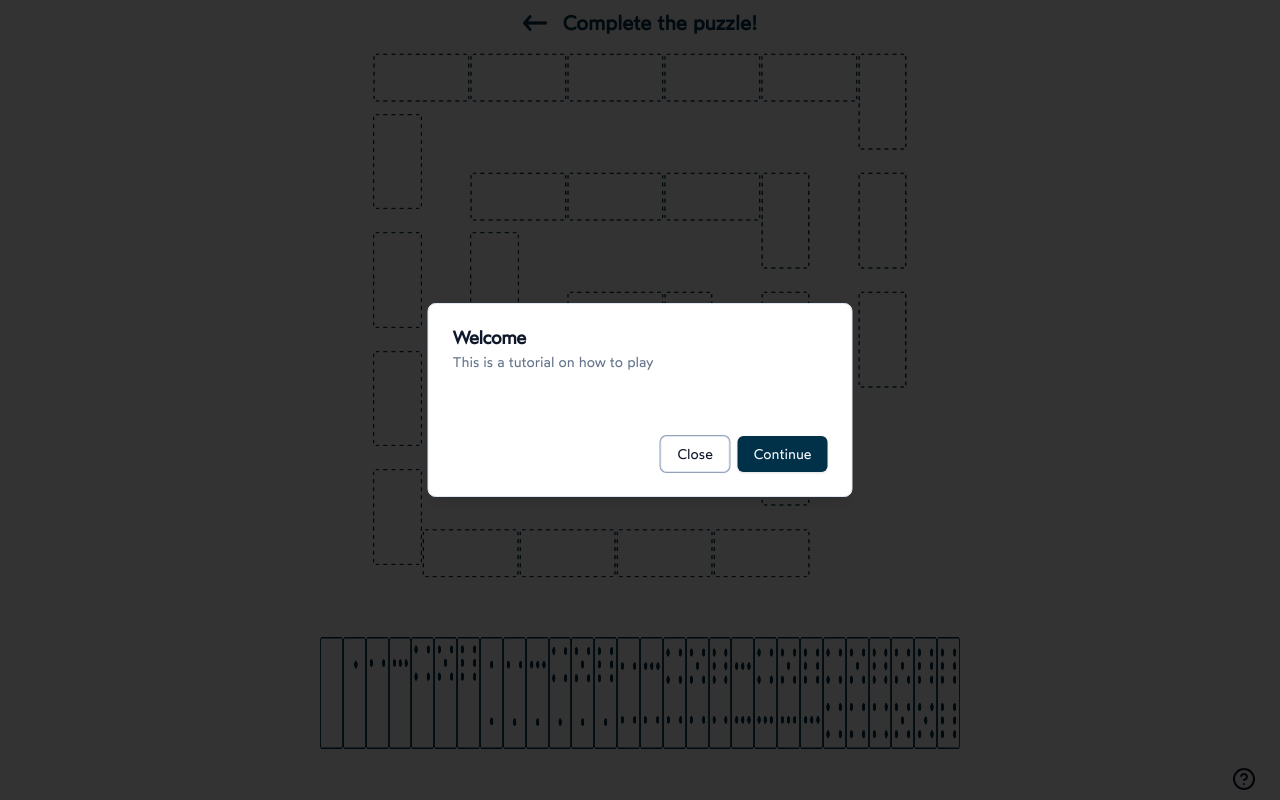
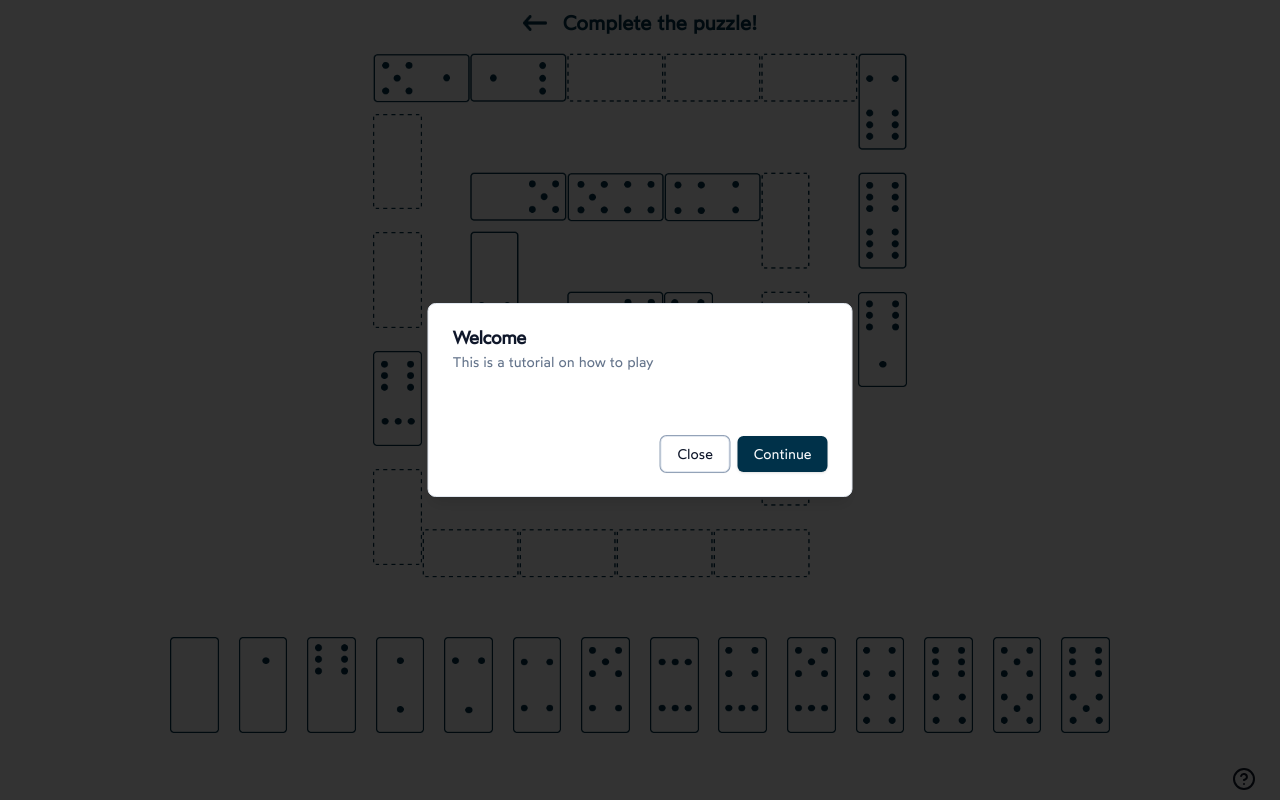
Before and after one commit to DominoOrg/domino-app, a React (Vite) app in the folder frontend/: page /game in a window 1280 px wide. Built offline with nearby package versions, Linux system fonts and the light colour scheme.

Commit message:
fix: Modified the tile layout to have better collision detection between tiles with different rotations

```diff
--- a/frontend/src/components/custom/draggableTiles.tsx
+++ b/frontend/src/components/custom/draggableTiles.tsx
@@ -9,7 +9,7 @@ const DraggableTiles = () => {
     <div className="flex justify-center items-center w-full h-36">
       <div className={
         "flex justify-around h-20 mx-auto " +
-        "w-5/6 md:w-3/4 lg:w-1/2"
+        "w-5/6 md:w-3/4 lg:w-3/4"
       }>
         {freeTiles.map((tile: Option<Tile>, i: number) => (
           <FreeTile
--- a/frontend/src/components/custom/tile/freeTile.tsx
+++ b/frontend/src/components/custom/tile/freeTile.tsx
@@ -15,10 +15,10 @@ const FreeTile: React.FC<{
       heighClass = "h-24";
       break;
     case 6:
-      heighClass = "h-12 md:h-24 lg:h-24 xl:h-28";
+      heighClass = "h-24 md:h-30 lg:h-30";
       break;
     case 9:
-      heighClass = "h-10 md:h-16 lg:h-16 xl:h-20";
+      heighClass = "h-24 md:h-30 lg:h-30";
       break;
     default:
       break;
--- a/frontend/src/components/custom/tile/inboardTile.tsx
+++ b/frontend/src/components/custom/tile/inboardTile.tsx
@@ -24,7 +24,7 @@ type InBoardProps = {
 
 const InBoardTile: React.FC<InBoardProps> = (props) => {
   const { tile, index, gridTransform, n } = props;
-  const imgClasses = setupClasses({
+  const {imgCls, tileCls} = setupClasses({
     tile,
     imgClasses: props.imgClasses,
     gridTransform,
@@ -43,12 +43,13 @@ const InBoardTile: React.FC<InBoardProps> = (props) => {
   }
   const {setNodeRef} = useInBoardTile(index);
   return (
-    <>
+    <div
+      ref={setNodeRef}
+      key={index}
+      className={tileCls}
+    >
       {tile && (
           <img
-            id={tile.left+""+tile.right}
-            ref={setNodeRef}
-            key={index}
             src={
               "tile" +
               (tile.left > tile.right
@@ -56,20 +57,18 @@ const InBoardTile: React.FC<InBoardProps> = (props) => {
                 : tile.right + "" + tile.left) +
               ".png"
             }
-            className={imgClasses}
+            className={imgCls}
             onPointerDown={rotateTile}
           />
       )}
       {!tile && (
         // Only if the tile is missing mark it with the drop ref
           <img
-            ref={setNodeRef}
-            key={index}
             src="missing_tile.png"
-            className={imgClasses}
+            className={imgCls}
           />
       )}
-    </>
+    </div>
   );
 };
 
@@ -83,11 +82,12 @@ function setupClasses(props: {
 }) {
   const { tile, imgClasses, gridTransform } = props;
   let imgCls = imgClasses;
+  let tileCls = "";
   if (gridTransform) {
     const { current_row, current_col, row_span, col_span } = gridTransform;
     let { rotation } = gridTransform;
     // If the tile is displayed withing the grid add more classes on the position and rotation of the tile
-    imgCls += clsx(
+    tileCls += clsx(
       `row-start-${current_row}`,
       `col-start-${current_col}`,
       `row-end-${current_row + row_span}`,
@@ -124,5 +124,5 @@ function setupClasses(props: {
 
 
 
-  return imgCls
+  return {imgCls, tileCls};
 }
--- a/frontend/src/hooks/dragdrop/dndGameContext.tsx
+++ b/frontend/src/hooks/dragdrop/dndGameContext.tsx
@@ -1,4 +1,4 @@
-import { DndContext, MouseSensor, TouchSensor, useSensor, useSensors, DragEndEvent } from "@dnd-kit/core";
+import { DndContext, MouseSensor, TouchSensor, useSensor, useSensors, DragEndEvent, rectIntersection, pointerWithin } from "@dnd-kit/core";
 
 interface PropsWithDragEndEvent {
     onDragEnd: (event: DragEndEvent) => void,
@@ -15,6 +15,7 @@ export const DndGameContext: React.FC<PropsWithDragEndEvent> = ({ children, onDr
     return (
         <DndContext
             sensors={sensors}
+            collisionDetection={pointerWithin}
             onDragEnd={onDragEnd}
         >
             {children}
--- a/frontend/src/routes/game.tsx
+++ b/frontend/src/routes/game.tsx
@@ -17,36 +17,37 @@ const Game = () => {
   // if (error) return <div>Error: {error.message}</div>;
   const data: { id: string, tiles: Array<Option<Tile>>} = {
     id: puzzleId,
-    tiles: new Array(28).fill(null)// tiles: [
-    //   Tile.from([1,4]),
-    //   Tile.from([4,0]),
-    //   Tile.from([0,3]),
-    //   Tile.from([3,2]),
-    //   null,
-    //   Tile.from([2,0]),
-    //   Tile.from([0,5]),
-    //   Tile.from([5,4]),
-    //   Tile.from([4,2]),
-    //   null,
-    //   null,
-    //   null,
-    //   null,
-    //   null,
-    //   null,
-    //   null,
-    //   null,
-    //   Tile.from([3,6]),
-    //   null,
-    //   null,
-    //   Tile.from([5,1]),
-    //   Tile.from([1,3]),
-    //   null,
-    //   null,
-    //   null,
-    //   Tile.from([2,6]),
-    //   Tile.from([6,6]),
-    //   Tile.from([6,1])
-    // ]
+    // tiles: new Array(28).fill(null)
+    tiles: [
+      Tile.from([1,4]),
+      Tile.from([4,0]),
+      Tile.from([0,3]),
+      Tile.from([3,2]),
+      null,
+      Tile.from([2,0]),
+      Tile.from([0,5]),
+      Tile.from([5,4]),
+      Tile.from([4,2]),
+      null,
+      null,
+      null,
+      null,
+      null,
+      null,
+      null,
+      null,
+      Tile.from([3,6]),
+      null,
+      null,
+      Tile.from([5,1]),
+      Tile.from([1,3]),
+      null,
+      null,
+      null,
+      Tile.from([2,6]),
+      Tile.from([6,6]),
+      Tile.from([6,1])
+    ]
   };
   // let n = getN(data?.tiles);
 
```
